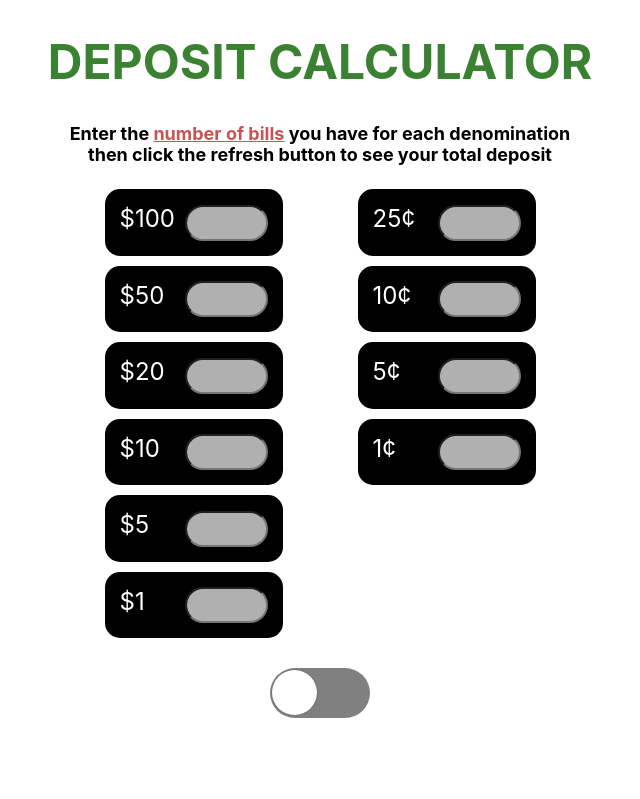
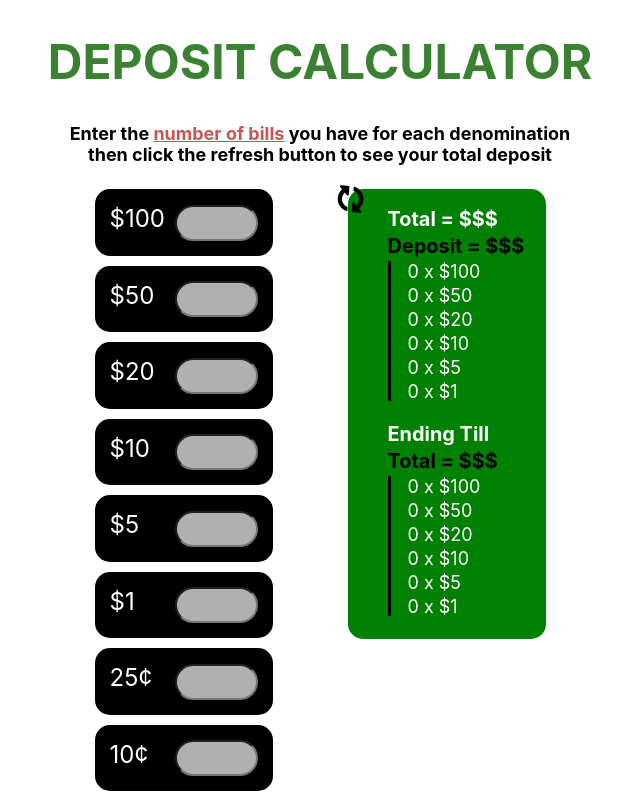
Before and after one commit to juliusg034/till-count-react, a React (Create React App) app: page / in a window 1280 px wide. Shown: the top 799 px of the page, without its empty margins (320-960 px from the left). Built offline with nearby package versions, Linux system fonts and the light colour scheme.

Commit message:
add a list for the deposit
Create the BillList component and add it to the InputForm component

```diff
--- a/public/index.html
+++ b/public/index.html
@@ -24,6 +24,7 @@
       work correctly both with client-side routing and a non-root public URL.
       Learn how to configure a non-root public URL by running `npm run build`.
     -->
+    <link rel="stylesheet" href="https://cdnjs.cloudflare.com/ajax/libs/font-awesome/4.7.0/css/font-awesome.min.css">
     <title>React App</title>
   </head>
   <body>
--- /dev/null
+++ b/src/Components/BillList/BillList.css
@@ -0,0 +1,44 @@
+.bill-list {
+  background-color: green;
+  border-radius: 15px;
+  width: 168px;
+  height: 420px;
+  position: relative;
+  padding: 15px;
+}
+.top {
+  margin-bottom: 20px;
+}
+#refresh {
+  position: absolute;
+  top: -5px;
+  left: -10px;
+  rotate: 95deg;
+  color: black;
+  z-index: 10;
+  font-size: 30px;
+}
+
+#white {
+  color: white;
+}
+
+.bill-list h5 {
+  color: black;
+  margin: 3px 0 3px 0;
+  padding-left: 25px;
+}
+
+.bill-list p {
+  margin: 3px 0 3px 0;
+  font-size: 18px;
+  padding-left: 45px;
+}
+
+.line {
+  position: absolute;
+  left: 40px;
+  width: 3px;
+  height: 140px;
+  background-color: black;
+}
--- /dev/null
+++ b/src/Components/BillList/BillList.js
@@ -0,0 +1,37 @@
+import './BillList.css';
+
+function BillList () {
+
+  return (
+    <div class="bill-list">
+      <div class="top">
+        <i id="refresh" class="fa fa-refresh"></i>
+        <h5 id="white">Total = $$$</h5>
+        <h5>Deposit = $$$</h5>
+        <div class="line"></div>
+        <p>0 x $100</p>
+        <p>0 x $50</p>
+        <p>0 x $20</p>
+        <p>0 x $10</p>
+        <p>0 x $5</p>
+        <p>0 x $1</p>
+      </div>
+      <div class="bottom">
+        <h5 id="white">Ending Till</h5>
+        <h5>Total = $$$</h5>
+        <div class="line"></div>
+        <p>0 x $100</p>
+        <p>0 x $50</p>
+        <p>0 x $20</p>
+        <p>0 x $10</p>
+        <p>0 x $5</p>
+        <p>0 x $1</p>
+      </div>
+    </div>
+  )
+
+
+};
+
+
+export default BillList;
--- a/src/Components/InputForm/InputForm.css
+++ b/src/Components/InputForm/InputForm.css
@@ -9,6 +9,11 @@ form {
   display: flex;
   gap: 75px;
 }
+
+.bill-list {
+  margin-bottom: 20px;
+}
+
 
 .input-field {
   margin-bottom: 10px;
--- a/src/Components/InputForm/InputForm.js
+++ b/src/Components/InputForm/InputForm.js
@@ -1,4 +1,5 @@
 import DenominationInput from "../DenominationInput/DenominationInput.js";
+import BillList from "../BillList/BillList.js";
 import './InputForm.css';
 
 function InputForm () {
@@ -13,13 +14,14 @@ function InputForm () {
           <DenominationInput label={'$10'} id={"tens"} denomination={10}/>
           <DenominationInput label={'$5'} id={"fives"} denomination={5}/>
           <DenominationInput label={'$1'} id={"ones"} denomination={1}/>
-        </div>
-
-        <div class="right-bills">
           <DenominationInput label={'25¢'} id={"quarters"} denomination={0.25}/>
           <DenominationInput label={'10¢'} id={"dimes"} denomination={0.10}/>
           <DenominationInput label={'5¢'} id={"nickels"} denomination={0.05}/>
           <DenominationInput label={'1¢'} id={"pennies"} denomination={0.01}/>
+        </div>
+
+        <div class="right-bills">
+            <BillList/>
         </div>
       </div>
     </form>
```
